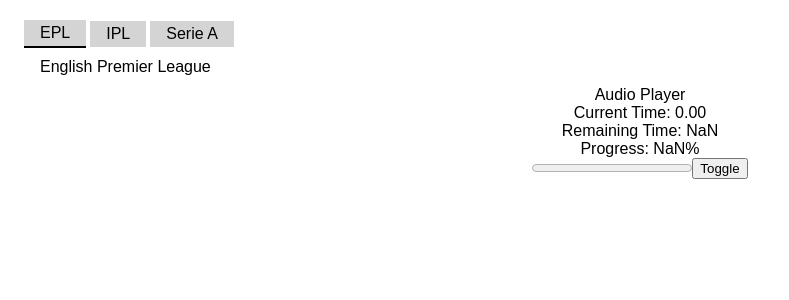
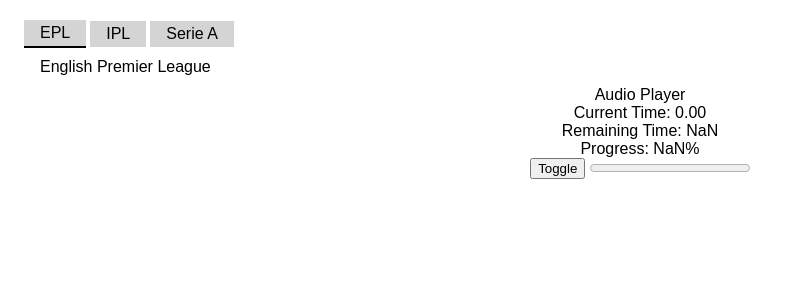
Before and after one commit to SandipNirmal/react-compound-component-examples, a React (Create React App) app: page / in a window 1280 px wide. Shown: the top 300 px of the page, without its empty margins (0-789 px from the left). Built offline with nearby package versions, Linux system fonts and the light colour scheme.

Commit message:
Added ProgressBar as a separate component

```diff
--- a/src/App.js
+++ b/src/App.js
@@ -7,6 +7,7 @@
 import TabDetail from "./Tabs/TabDetails";
 
 import AudioPlayer from './AudioPlayer/AudioPlayerProvider'
+import AudioPlayerProgressBar from './AudioPlayer/AudioProgress'
 
 // import StyledButton from './UIComponents/StyledButton'
 
@@ -21,7 +22,9 @@
           <TabDetail/>
         </Tabs>
 
-        <AudioPlayer source={Mario_Bros_Medley}/>
+        <AudioPlayer source={Mario_Bros_Medley}>
+          <AudioPlayerProgressBar/>
+        </AudioPlayer>
 
         {/* <StyledButton>Normal Button</StyledButton>
         <StyledButton primary>Primary Button</StyledButton> */}
--- a/src/AudioPlayer/AudioPlayerProvider.js
+++ b/src/AudioPlayer/AudioPlayerProvider.js
@@ -1,15 +1,9 @@
 import React from 'react'
 
-// import {Mario_Bros_Medley} from './../resources'
 import AudioPlayerContext from './AudioPlayerContext'
+import {UPDATE_TIME, getDurationInSeconds} from './Utils'
 
 let timeInterval = ''
-
-const UPDATE_TIME = 500
-
-const getDurationInSeconds = (duration) => {
-  return duration.toFixed(2)
-}
 
 export default class AudioPlayerProvider extends React.PureComponent {
   state = {
@@ -20,30 +14,11 @@
   }
 
   audioRef = React.createRef()
-  progressRef = React.createRef()
 
   componentDidMount() {
-    const audioNode = this.audioRef.current
-    const progressNode = this.progressRef.current
+    const audioNode = this.audioRef.current;
 
     this.setState({totalTime: audioNode.duration, remainingTime: audioNode.duration})
-
-    progressNode
-      .addEventListener('click', (e) => {
-        var x = e.pageX - progressNode.offsetLeft, // or e.offsetX (less support, though)
-            y = e.pageY - progressNode.offsetTop, // or e.offsetY
-            clickedValue = (x * progressNode.max / progressNode.offsetWidth);
-
-        console.log(x, y);
-        console.log('clickedValue', clickedValue);
-
-        const currentTime = clickedValue * this.state.totalTime
-
-        console.log('currentTime', currentTime)
-        this.setState({currentTime})
-
-        this.seekTo(currentTime)
-      })
   }
 
   play = () => {
@@ -96,6 +71,13 @@
     audioNode.currentTime = time
   }
 
+  handleProgressBarClick = (progress) => {
+    const currentTime = progress * this.state.totalTime
+    console.log('currentTime', currentTime)
+    this.setState({currentTime})
+    this.seekTo(currentTime)
+  }
+
   render() {
     const {
       props: {
@@ -106,21 +88,27 @@
         remainingTime,
         totalTime
       },
-      togglePlay
+      togglePlay,
+      handleProgressBarClick
     } = this
 
     return (
-      <AudioPlayerContext.Provider value={{}}>
+      <AudioPlayerContext.Provider
+        value={{
+        ...this.state,
+        togglePlay,
+        handleProgressBarClick
+      }}>
         <div>Audio Player</div>
         <div>Current Time: {getDurationInSeconds(currentTime)}</div>
         <div>Remaining Time: {getDurationInSeconds(remainingTime)}</div>
         <div>Progress: {getDurationInSeconds((currentTime / totalTime) * 100)}%</div>
-        <progress
+        {/* <progress
           ref={this.progressRef}
           id='progressBar'
           min={0}
           max={1}
-          value={getDurationInSeconds(currentTime / totalTime)}/>
+          value={getDurationInSeconds(currentTime / totalTime)}/> */}
         <button onClick={togglePlay}>Toggle</button>
         <audio ref={this.audioRef} src={source}/> {this.props.children}
       </AudioPlayerContext.Provider>
--- a/src/AudioPlayer/AudioProgress.js
+++ b/src/AudioPlayer/AudioProgress.js
@@ -0,0 +1,39 @@
+import React from 'react'
+
+import AudioPlayerContext from './AudioPlayerContext'
+import {getDurationInSeconds} from './Utils'
+
+export default class ProgressBar extends React.PureComponent {
+  progressRef = React.createRef()
+
+  progressBarClickHandler = (e, handleProgressBarClick) => {
+    const progressBarNode = this.progressRef.current;
+    const x = e.pageX - progressBarNode.offsetLeft, // or e.offsetX (less support, though)
+      y = e.pageY - progressBarNode.offsetTop, // or e.offsetY
+      progressValue = (x * progressBarNode.max / progressBarNode.offsetWidth);
+
+    console.log(x, y);
+    console.log('progressValue', progressValue);
+
+    handleProgressBarClick(progressValue)
+  }
+
+  render() {
+    const {progressBarClickHandler} = this
+
+    return (
+      <AudioPlayerContext.Consumer>
+        {({currentTime, totalTime, handleProgressBarClick}) => <progress
+          ref={this.progressRef}
+          id='progressBar'
+          min={0}
+          max={1}
+          onClick={(e) => {
+          progressBarClickHandler(e, handleProgressBarClick)
+        }}
+          value={getDurationInSeconds(currentTime / totalTime)}/>
+}
+      </AudioPlayerContext.Consumer>
+    )
+  }
+}
--- /dev/null
+++ b/src/AudioPlayer/Utils.js
@@ -0,0 +1,5 @@
+export const UPDATE_TIME = 500
+
+export const getDurationInSeconds = (duration) => {
+  return duration.toFixed(2)
+}
```
